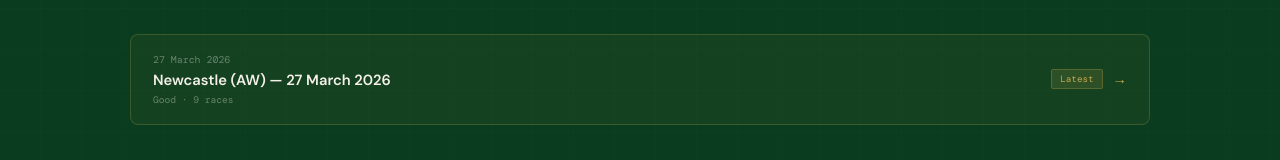
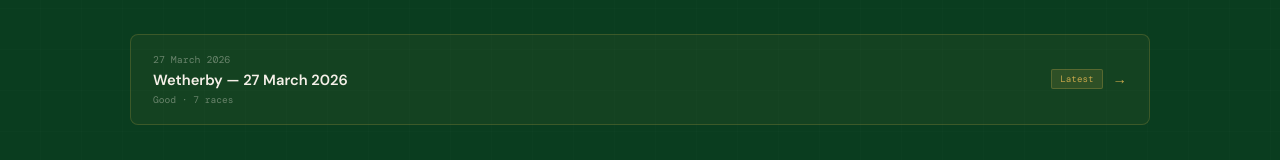
Before and after one commit to ppcjobber/clerk-authentication-starter, a Next.js app: page /archive in a window 1280 px wide. Shown: the part 218-378 px from the top of the page. Built offline with nearby package versions, Linux system fonts and the light colour scheme; no server answers; a web font is replaced by a local one.

Commit message:
archive: add wetherby_27-march-2026

```diff
--- a/app/archive/page.tsx
+++ b/app/archive/page.tsx
@@ -3,11 +3,11 @@ import Link from "next/link";
 
 const MEETINGS: any[] = [
   {
-    slug:   "newcastle_aw_27-march-2026",
+    slug:   "wetherby_27-march-2026",
     date:   "27 March 2026",
-    label:  "Newcastle (AW) — 27 March 2026",
+    label:  "Wetherby — 27 March 2026",
     going:  "Good",
-    races:  9,
+    races:  7,
     latest: true,
   },
 ];
```
